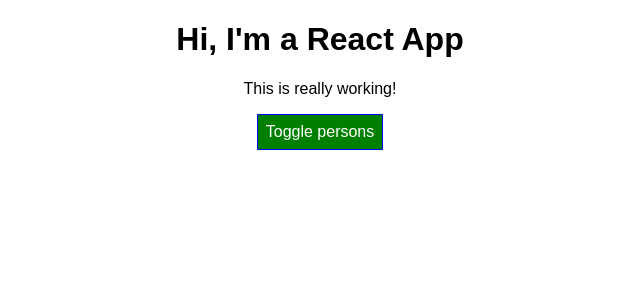
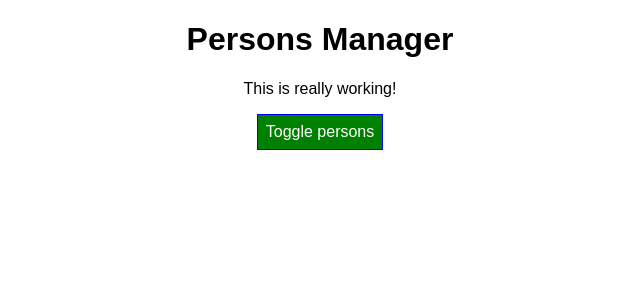
Before and after one commit to makomweb/notes-react-course, a React app in the folder react-complete-guide/: page / in a window 1280 px wide. Shown: the top 300 px of the page, without its empty margins (320-960 px from the left). Built offline with nearby package versions, Linux system fonts and the light colour scheme.

Commit message:
forward app title and use it in the Cockpit component

```diff
--- a/react-complete-guide/src/Components/Cockpit/Cockpit.js
+++ b/react-complete-guide/src/Components/Cockpit/Cockpit.js
@@ -16,7 +16,7 @@ const Cockpit = (props) => {
 
     return (
         <div className={styles.Cockpit}>
-            <h1>Hi, I'm a React App</h1>
+            <h1>{props.title}</h1>
             <p className={assignedClasses.join(' ')}>This is really working!</p>
             <button className={buttonClass}
                 onClick={props.clicked}>Toggle persons</button>
--- a/react-complete-guide/src/Containers/App.js
+++ b/react-complete-guide/src/Containers/App.js
@@ -52,6 +52,7 @@ class App extends Component {
     return (
       <div className={classes.App}>
         <Cockpit
+          title={this.props.appTitle}
           showPersons={showPersons}
           persons={persons}
           clicked={this.togglePersonsHandler} />
--- a/react-complete-guide/src/index.js
+++ b/react-complete-guide/src/index.js
@@ -4,5 +4,5 @@ import './index.css';
 import App from './Containers/App.js';
 import registerServiceWorker from './registerServiceWorker';
 
-ReactDOM.render(<App />, document.getElementById('root'));
+ReactDOM.render(<App appTitle="Persons Manager" />, document.getElementById('root'));
 registerServiceWorker();
```
